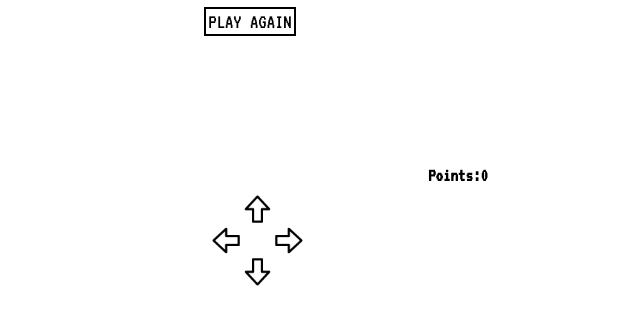
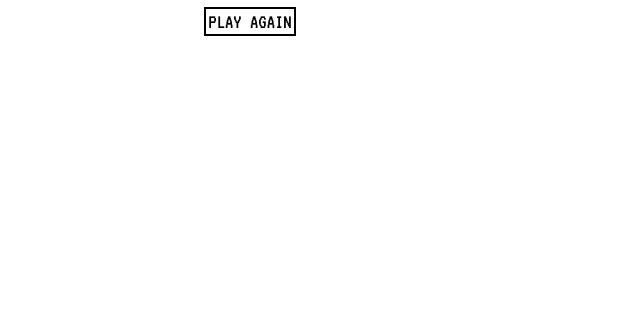
Before and after one commit to martinrvp28/Entrega-js-martinVazquez, a website: page pages/snake.html in a window 1280 px wide. Both pictures are taken after a click on the picture 295 px from the left and 525 px from the top of the page. Shown: the part 315-640 px from the top of the page, without its empty margins (38-678 px from the left). Drawn offline with Linux system fonts and the light colour scheme.

Commit message:
hidden btn y play again de snake

```diff
--- a/css/style.css
+++ b/css/style.css
@@ -768,7 +768,7 @@ button:hover{
 
 .arrowsSnake img{
 
-  width: 45px;
+  width: 55px;
 }
 
 #u-arrow{
--- a/js/blackjack.js
+++ b/js/blackjack.js
@@ -65,7 +65,7 @@ document.getElementById("bet").addEventListener(`click`,() =>{
 
     }
 
-    } else alert("Debes ingresar tu apuesta primero.");
+    }
 
 });
 
--- a/js/snake.js
+++ b/js/snake.js
@@ -71,6 +71,8 @@ function play(){
 
 
         ggameOver();
+
+
     }
 
     for (let i = 0; i < snakePieces.length; i++) {
@@ -78,6 +80,10 @@ function play(){
             gameOver = true;
 
             ggameOver();
+
+            document.getElementById("gameStats").setAttribute("hidden","hidden");
+
+    document.getElementById("btsArrow").hidden=true;
         }
     }
 
@@ -137,18 +143,24 @@ function runSnake(ms){
 
 function ggameOver(){
 
+
     clearInterval(interval);
     allowKeys=false;
+
+    document.getElementById("gameStats").setAttribute("hidden","hidden");
+
+    document.getElementById("btsArrow").hidden=true;
 
     let msg=document.getElementById("contCanvas");
     msg.innerHTML=`<p class="gameOverFx">GAME OVER</p><h3 class="letStyle">Your score was: ${pts}</h3><button id="playAgain" class="buttonStyle2">PLAY AGAIN</button>`
 
     let again=document.getElementById("playAgain").addEventListener("click",initSnake);
 
-
-    document.getElementById("gameStats").setAttribute("hidden","hidden");
-
-
+    document.getElementById("credits").hidden=true;
+    document.getElementById("u-arrow").hidden=true;
+    document.getElementById("r-arrow").hidden=true;
+    document.getElementById("d-arrow").hidden=true;
+    document.getElementById("l-arrow").hidden=true;
 }
 
 
@@ -171,6 +183,12 @@ gameOver=false;
 
     let credits=document.getElementById("credits");
         credits.innerHTML=`Points: 0`;
+
+    document.getElementById("credits").hidden=false;
+    document.getElementById("u-arrow").hidden=false;
+    document.getElementById("r-arrow").hidden=false;
+    document.getElementById("d-arrow").hidden=false;
+    document.getElementById("l-arrow").hidden=false;
 
 
     windowRun();
--- a/pages/snake.html
+++ b/pages/snake.html
@@ -22,14 +22,12 @@
 
     </div>
 
-    <div class="arrowsSnake">
+    <div id="btsArrow" class="arrowsSnake">
 
-        <img id="u-arrow" src="../sources/img/arrow.png" alt="">
+        <img id="u-arrow" id src="../sources/img/arrow.png" alt="">
         <img id="r-arrow"src="../sources/img/arrow.png" alt="">
         <img id="d-arrow" src="../sources/img/arrow.png" alt="">
         <img id="l-arrow" src="../sources/img/arrow.png" alt="">
-
-
     </div>
 
 
```
